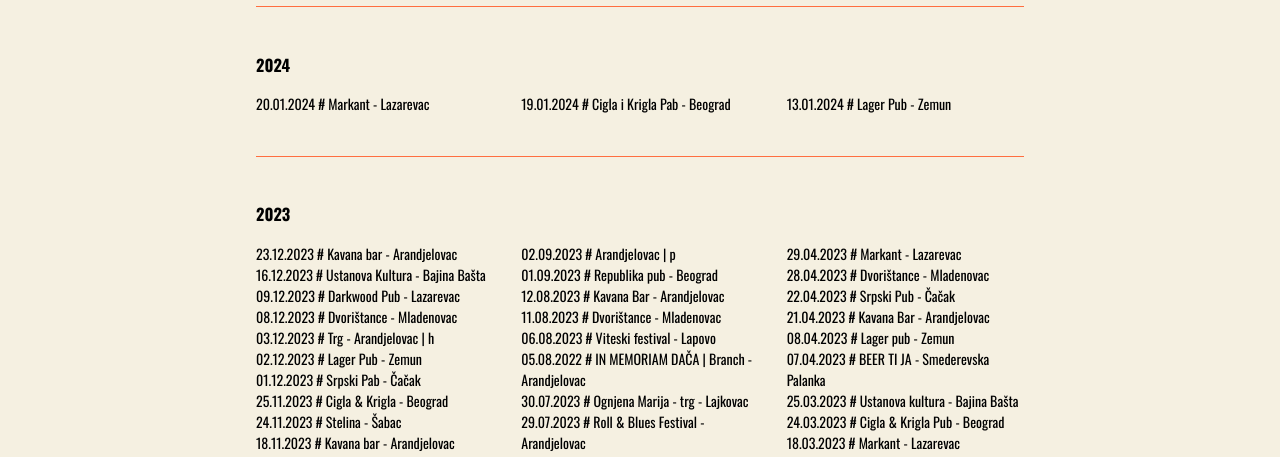
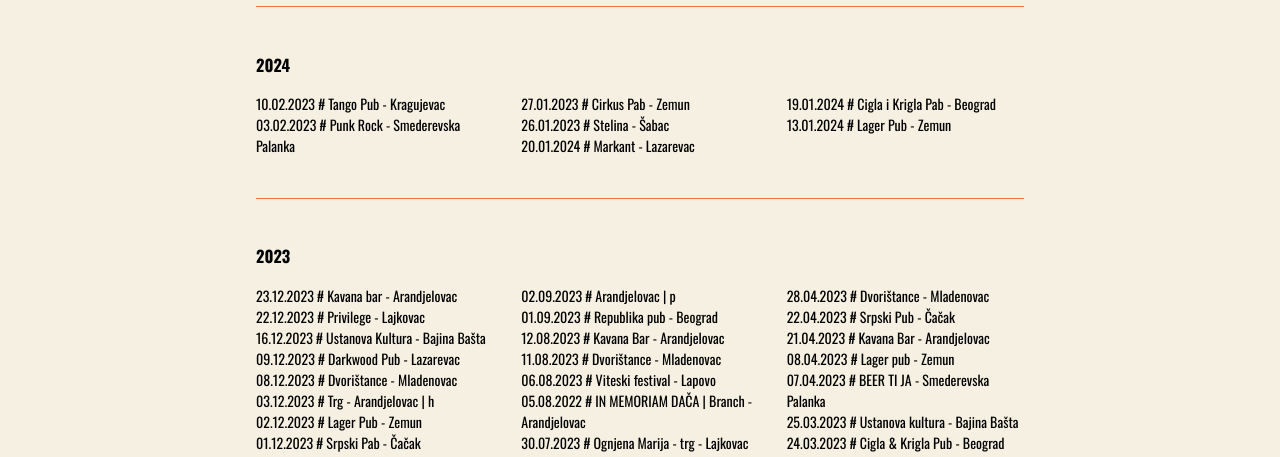
Before and after one commit to dropsound/lusteri-bend-website, a website: page src/pages/svirke.html in a window 1280 px wide. Shown: the part 310-767 px from the top of the page. Drawn offline with nearby package versions, Linux system fonts and the light colour scheme; files that its build step writes are made by us from their sources.

Commit message:
gigBase v.5

```diff
--- a/src/gigsBase.html
+++ b/src/gigsBase.html
@@ -1,6 +1,10 @@
 <article class="2024 finished">
     <h3>2024</h3>
     <ul class="concert-year-list custom-columns">
+        <li>10.02.2023 # Tango Pub - Kragujevac</li>
+        <li>03.02.2023 # Punk Rock - Smederevska Palanka</li>
+        <li>27.01.2023 # Cirkus Pab - Zemun</li>
+        <li>26.01.2023 # Stelina - Šabac</li>
         <li>20.01.2024 # Markant - Lazarevac</li>
         <li>19.01.2024 # Cigla i Krigla Pab - Beograd</li>
         <li>13.01.2024 # Lager Pub - Zemun</li>
@@ -11,6 +15,7 @@
   <h3>2023</h3>
   <ul class="concert-year-list custom-columns">
     <li>23.12.2023 # Kavana bar - Arandjelovac</li>
+    <li>22.12.2023 # Privilege - Lajkovac</li>
     <li>16.12.2023 # Ustanova Kultura - Bajina Bašta</li>
     <li>09.12.2023 # Darkwood Pub - Lazarevac</li>
     <li>08.12.2023 # Dvorištance - Mladenovac</li>
```
Also changed, not shown: src/index.html (+3 -5 lines).
